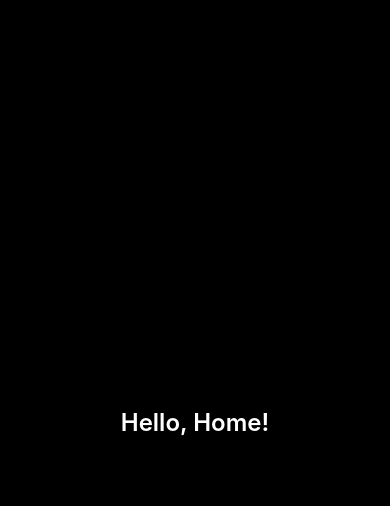
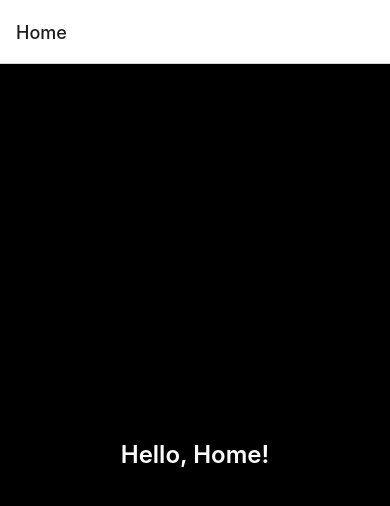
Before and after one commit to jorahty/stronger, a React Native app in the folder Client/: screen /Home in a window 390 px wide. Both pictures are taken after a click on the button "LOGIN". Shown: the top 506 px of the page. Built offline with nearby package versions, Linux system fonts and the light colour scheme.

Commit message:
navigation stack

```diff
--- a/Client/src/components/Home.tsx
+++ b/Client/src/components/Home.tsx
@@ -1,4 +1,3 @@
-import { StatusBar } from 'expo-status-bar';
 import { StyleSheet, Text, View } from 'react-native';
 
 export default function Home() {
@@ -7,7 +6,6 @@ export default function Home() {
       <Text style={{ color: '#fff', fontWeight: '600', fontSize: 24 }}>
         Hello, Home!
       </Text>
-      <StatusBar style="auto" />
     </View>
   );
 }
--- a/Client/src/components/Main.tsx
+++ b/Client/src/components/Main.tsx
@@ -1,8 +1,8 @@
 import { useViewModel } from '../model/ViewModel';
-import Home from './Home';
+import NavigationStack from './NavigationStack';
 import Login from './Login';
 
 export default function Main() {
   const { loginResponse } = useViewModel();
-  return loginResponse ? <Home /> : <Login />;
+  return loginResponse ? <NavigationStack /> : <Login />;
 }
--- /dev/null
+++ b/Client/src/components/NavigationStack.tsx
@@ -0,0 +1,16 @@
+import { NavigationContainer } from '@react-navigation/native';
+import { createNativeStackNavigator } from '@react-navigation/native-stack';
+
+import Home from './Home';
+
+const Stack = createNativeStackNavigator();
+
+export default function NavigationStack() {
+  return (
+    <NavigationContainer>
+      <Stack.Navigator>
+        <Stack.Screen name="Home" component={Home} />
+      </Stack.Navigator>
+    </NavigationContainer>
+  );
+}
```
Also changed, not shown: Client/package.json (+4 -3 lines), 1 other file (tests, documents, lock files or other folders).
